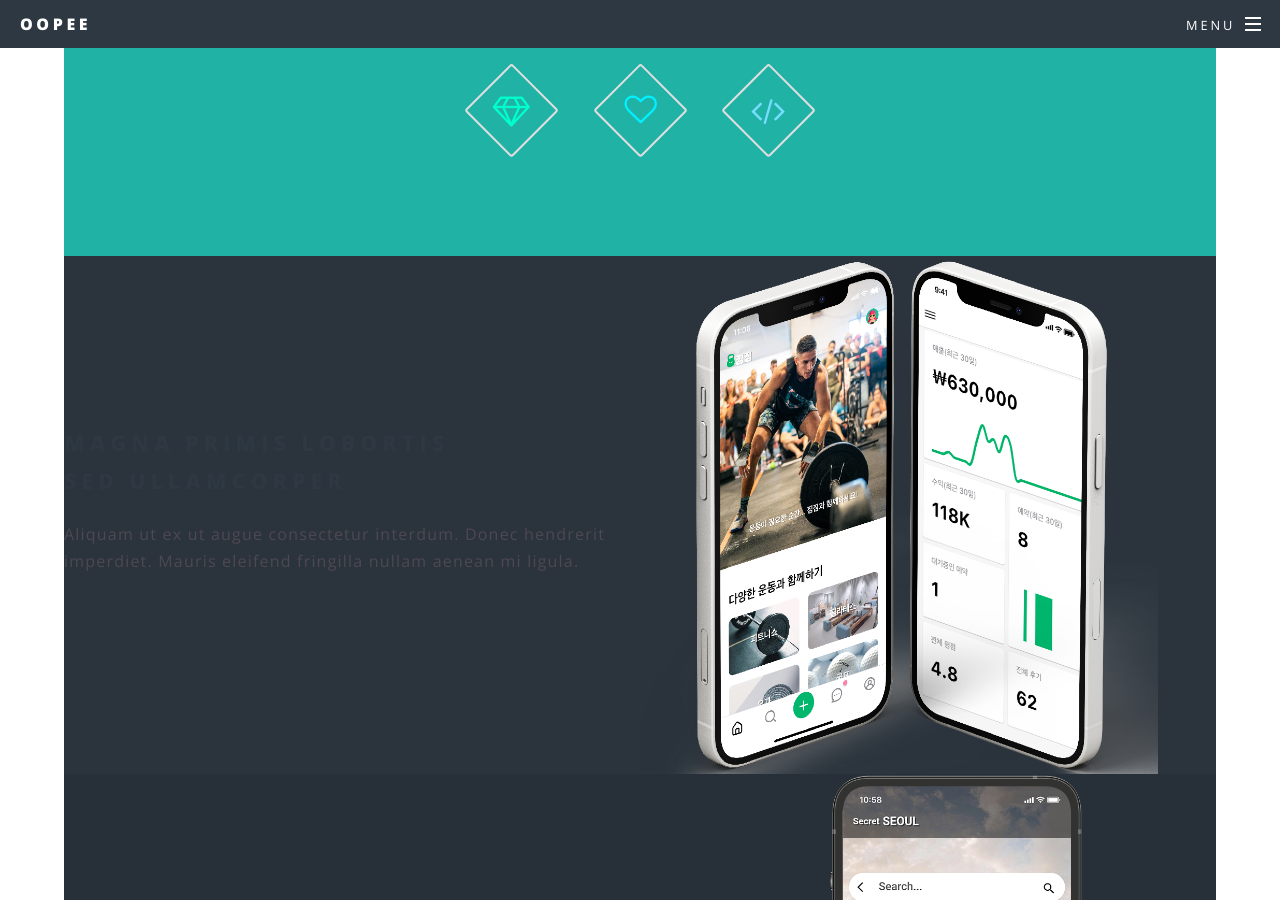
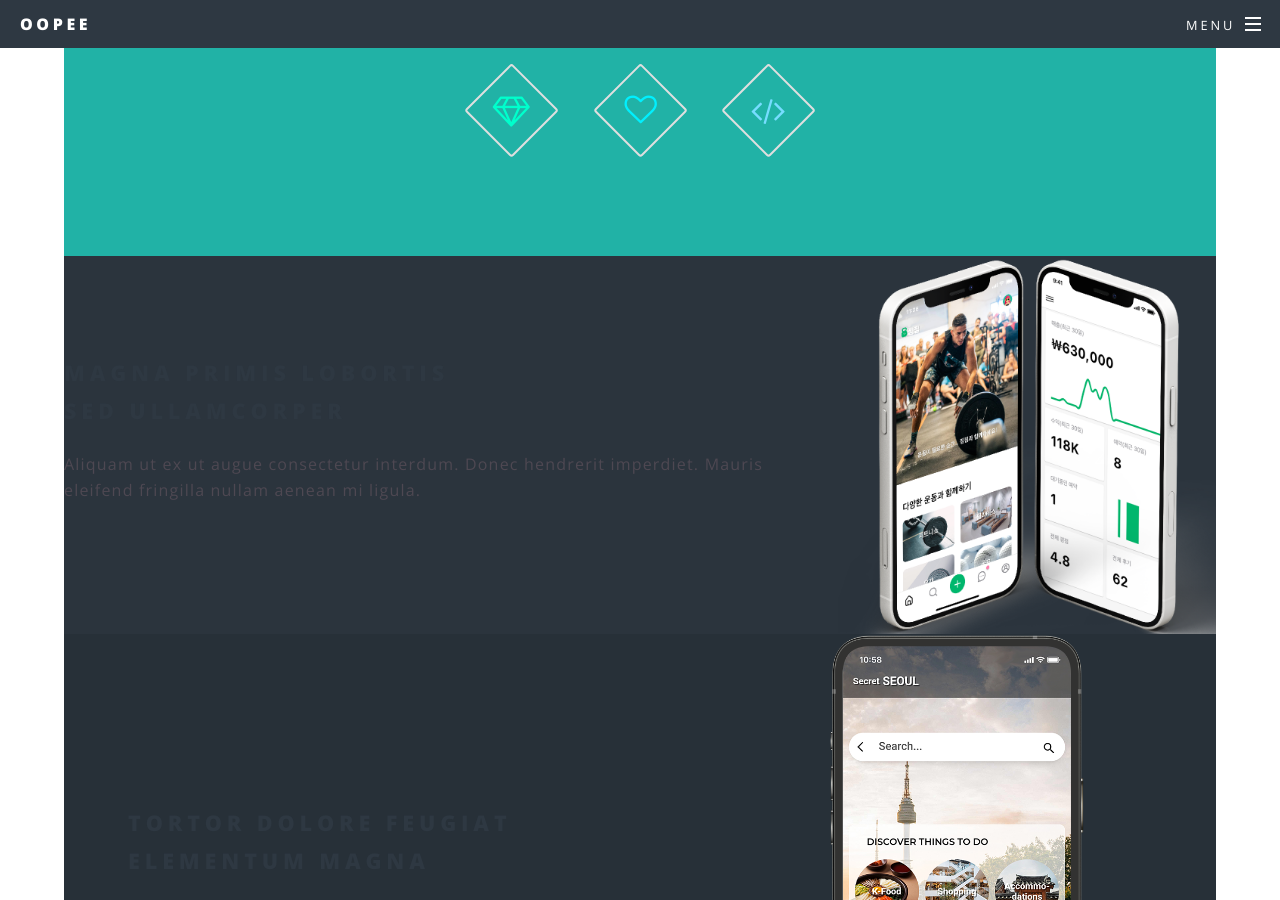
Before and after one commit to inansung/www.oopee.com, a Jekyll site: the page built from services.html, in a window 1280 px wide and 900 px high, scrolled down 755 px. Built offline with Jekyll 4.4.1, drawn with Linux system fonts in a browser that asks for light colours.

Commit message:
2023.10.05+14

```diff
--- a/services.html
+++ b/services.html
@@ -22,7 +22,7 @@ title: 서비스
 			<!-- Two -->
 				<section id="two" class="wrapper alt style2">
 					<section class="spotlight">
-						<div class="image"><img src="images/pic_zymgym.png" alt="" /></div><div class="6u 12u$(medium)">
+						<div class="image"><img src="images/pic_zymgym.png" alt="" /></div><div class="table-wrapper">
 							<h2>Magna primis lobortis<br />
 							sed ullamcorper</h2>
 							<p>Aliquam ut ex ut augue consectetur interdum. Donec hendrerit imperdiet. Mauris eleifend fringilla nullam aenean mi ligula.</p>
```
